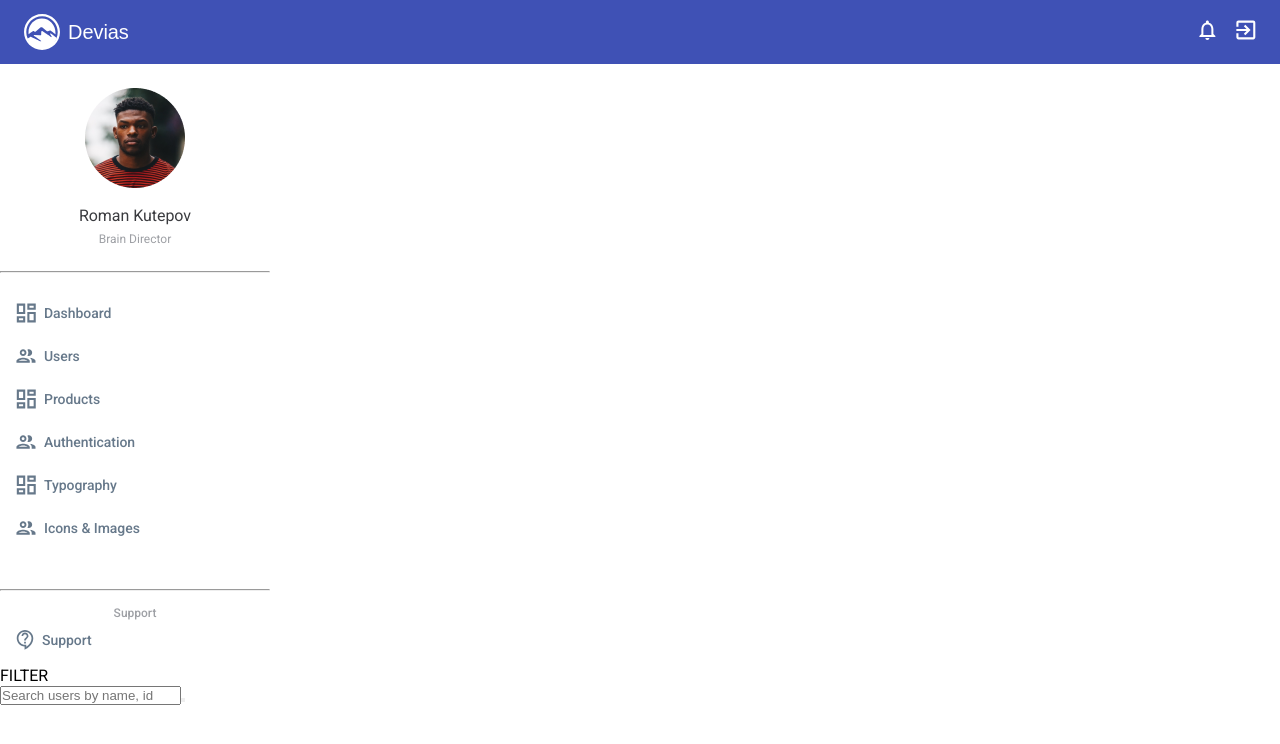
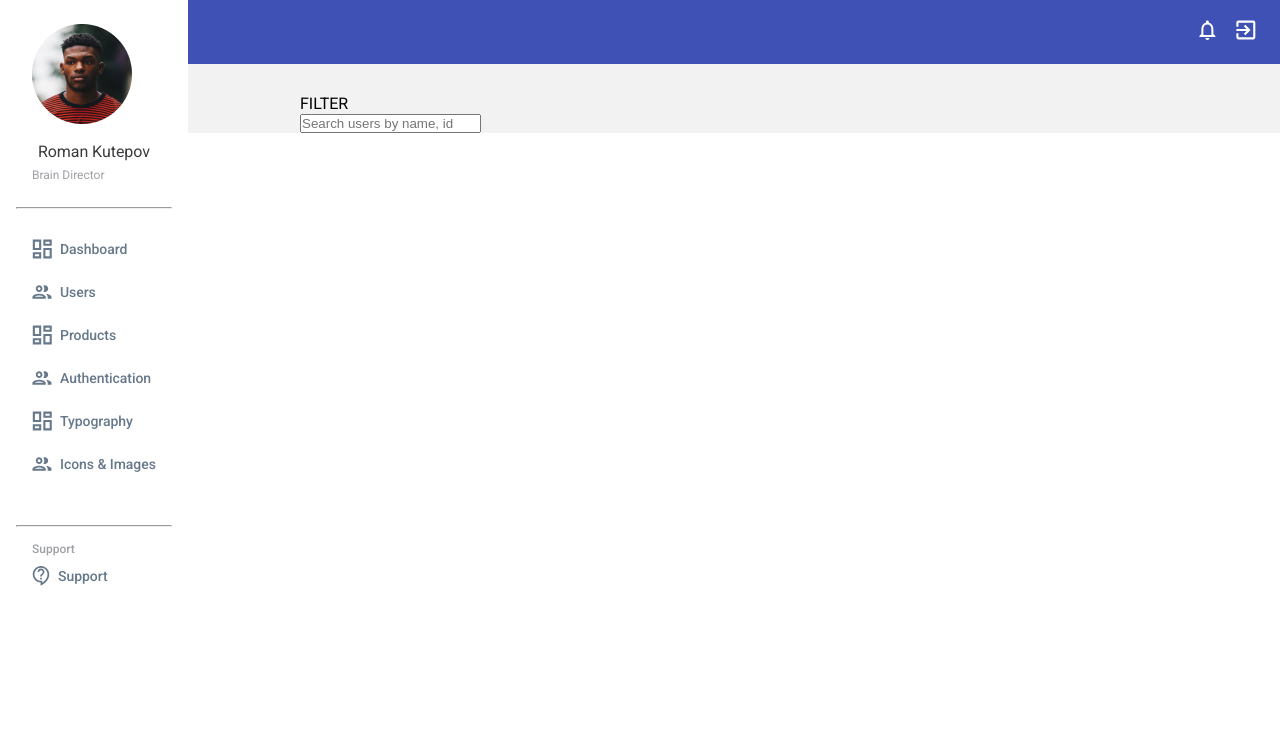
Before and after one commit to Aydayll/atabek, a React (Create React App) app: page / in a window 1280 px wide. Shown: the top 744 px of the page. Built offline with nearby package versions, Linux system fonts and the light colour scheme.

Commit message:
styling the manage

```diff
--- a/src/assets/scss/_base.scss
+++ b/src/assets/scss/_base.scss
@@ -15,3 +15,7 @@ a{
 img{
     max-width: 100%;
 }
+.row{
+    display: flex;
+    flex-wrap: wrap;
+}
--- a/src/components/sidebar/style.scss
+++ b/src/components/sidebar/style.scss
@@ -1,9 +1,13 @@
 @import "../global";
 
 .sidebar {
+    position: absolute;
+    top: 0;
+    left: 0;
     max-width: 270px;
-    text-align: center;
-
+    padding: 0 16px;
+    z-index:1;
+    background-color: $color-white;
     &__top {
         padding: 24px 16px 0;
     }
--- a/src/pages/manage/index.jsx
+++ b/src/pages/manage/index.jsx
@@ -1,4 +1,5 @@
 import React from 'react';
+import './style.scss';
 
 const Manage = () => {
     return (
--- /dev/null
+++ b/src/pages/manage/style.scss
@@ -0,0 +1,8 @@
+.manage{
+    background-color: #f2f2f2;
+    padding-left: 300px;
+    padding-top: 30px;
+    &__top{
+
+    }
+}
```
Also changed, not shown: 1 other file (tests, documents, lock files or other folders).
